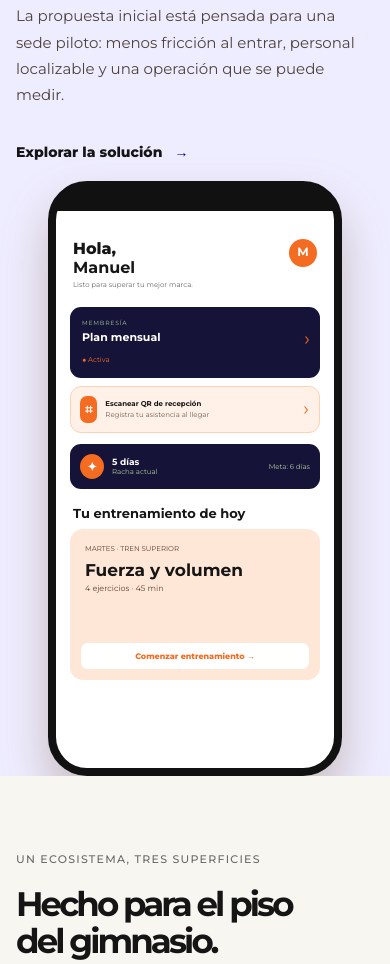
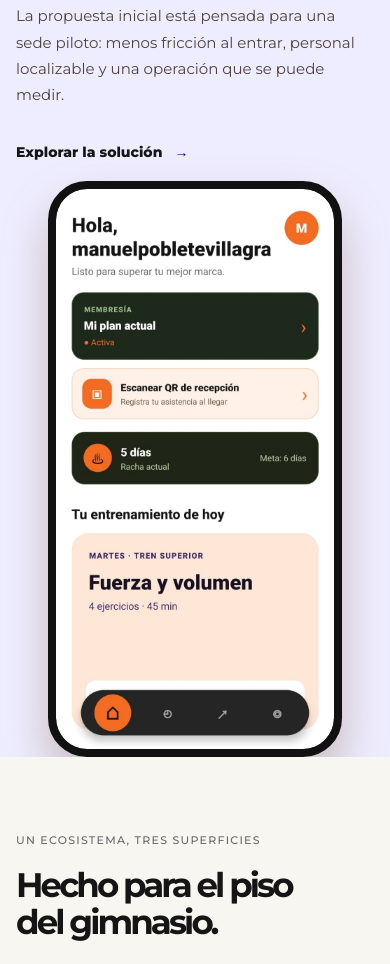
Before and after one commit to manuelpobletevillagra/manuelpobletevillagra.github.io, a plain HTML site: page index.html in a window 390 px wide. Shown: the part 3207-4171 px from the top of the page. Drawn offline with Linux system fonts and the light colour scheme.

Commit message:
Use original GymApp mobile screenshot

```diff
--- a/branding.css
+++ b/branding.css
@@ -1,2 +1,2 @@
 :root{--lime:#11058d;--soft:#eeedff;--dark:#161339}html body,html body *{font-family:Montserrat,Arial,sans-serif!important}.orange,.blue{color:#11058d}.school-copy h2 em,.school-link span,.school-ui aside>b,.school-ui aside .selected,.school-card button,.school-modules .tracks span,.driver-status>b{color:#11058d}.school-ui aside .selected{background:#eeedff}.school-avatar,.school-card{background:#11058d}.membership,.streak{background:#161339}.tags b{border-color:#cbc9e5}.projects-top span{color:#11058d}
-.phone{--lime:#f36c21}
+.phone{--lime:#f36c21;height:auto;padding:0;line-height:0}.phone>img{display:block;width:100%;height:auto;border-radius:31px}
--- a/index.html
+++ b/index.html
@@ -71,15 +71,7 @@
             <a class="text-link" href="#arquitectura">Explorar la solución <span>→</span></a>
           </div>
           <div class="phone" aria-label="Vista conceptual de la aplicación móvil GymApp">
-            <div class="phone-top"></div>
-            <div class="phone-screen">
-              <div class="screen-head"><div><small>Hola,</small><strong>Manuel</strong><p>Listo para superar tu mejor marca.</p></div><b>M</b></div>
-              <div class="membership"><small>MEMBRESÍA</small><strong>Plan mensual</strong><span>● Activa</span><i>›</i></div>
-              <div class="scan"><b>⌗</b><div><strong>Escanear QR de recepción</strong><small>Registra tu asistencia al llegar</small></div><i>›</i></div>
-              <div class="streak"><b>✦</b><div><strong>5 días</strong><small>Racha actual</small></div><span>Meta: 6 días</span></div>
-              <h3>Tu entrenamiento de hoy</h3>
-              <div class="workout"><small>MARTES · TREN SUPERIOR</small><strong>Fuerza y volumen</strong><span>4 ejercicios · 45 min</span><button>Comenzar entrenamiento →</button></div>
-            </div>
+            <img src="assets/gymapp-home.jpeg" alt="Captura de inicio de GymApp con membresía, registro de asistencia y entrenamiento del día." />
           </div>
         </div>
       </section>
```
Also changed, not shown: assets/gymapp-home.jpeg (added).
